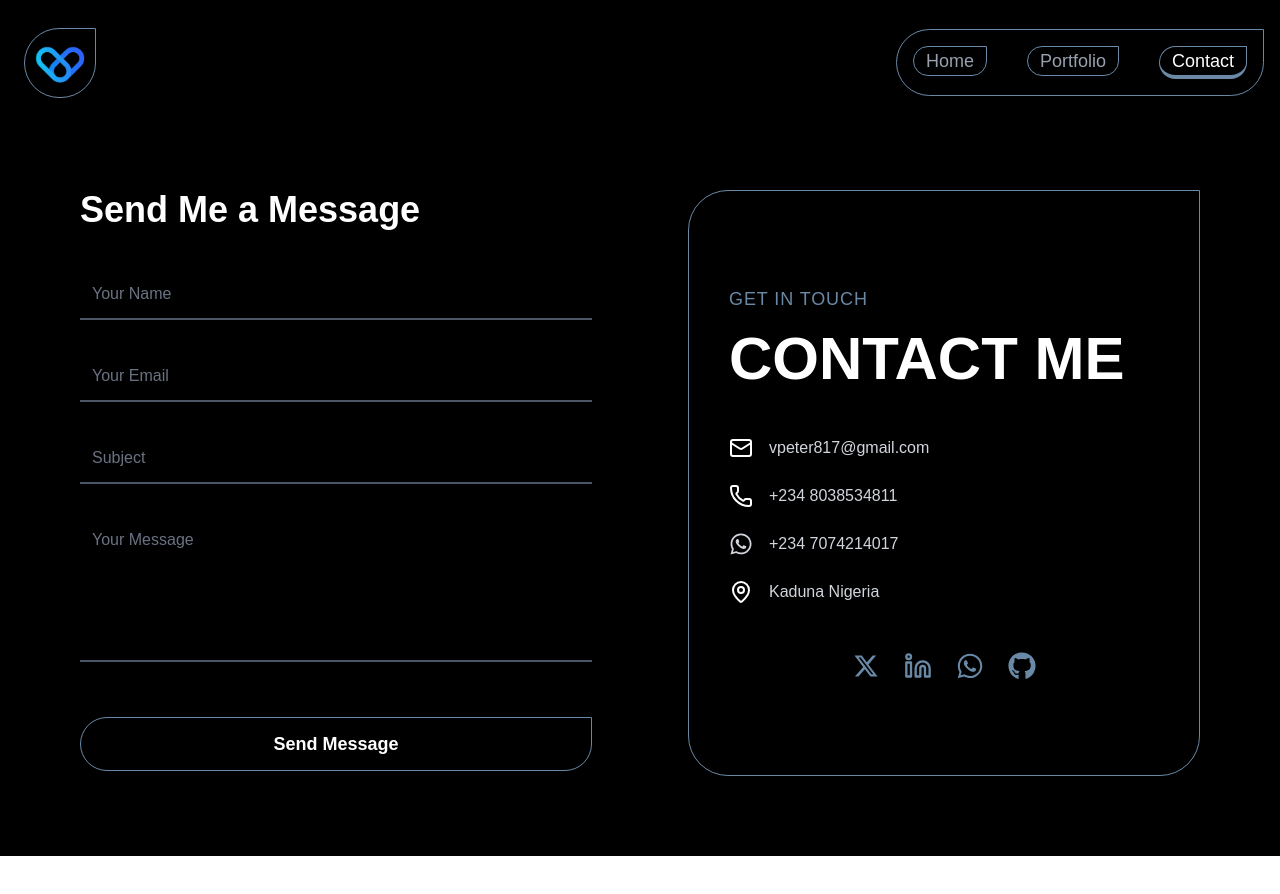
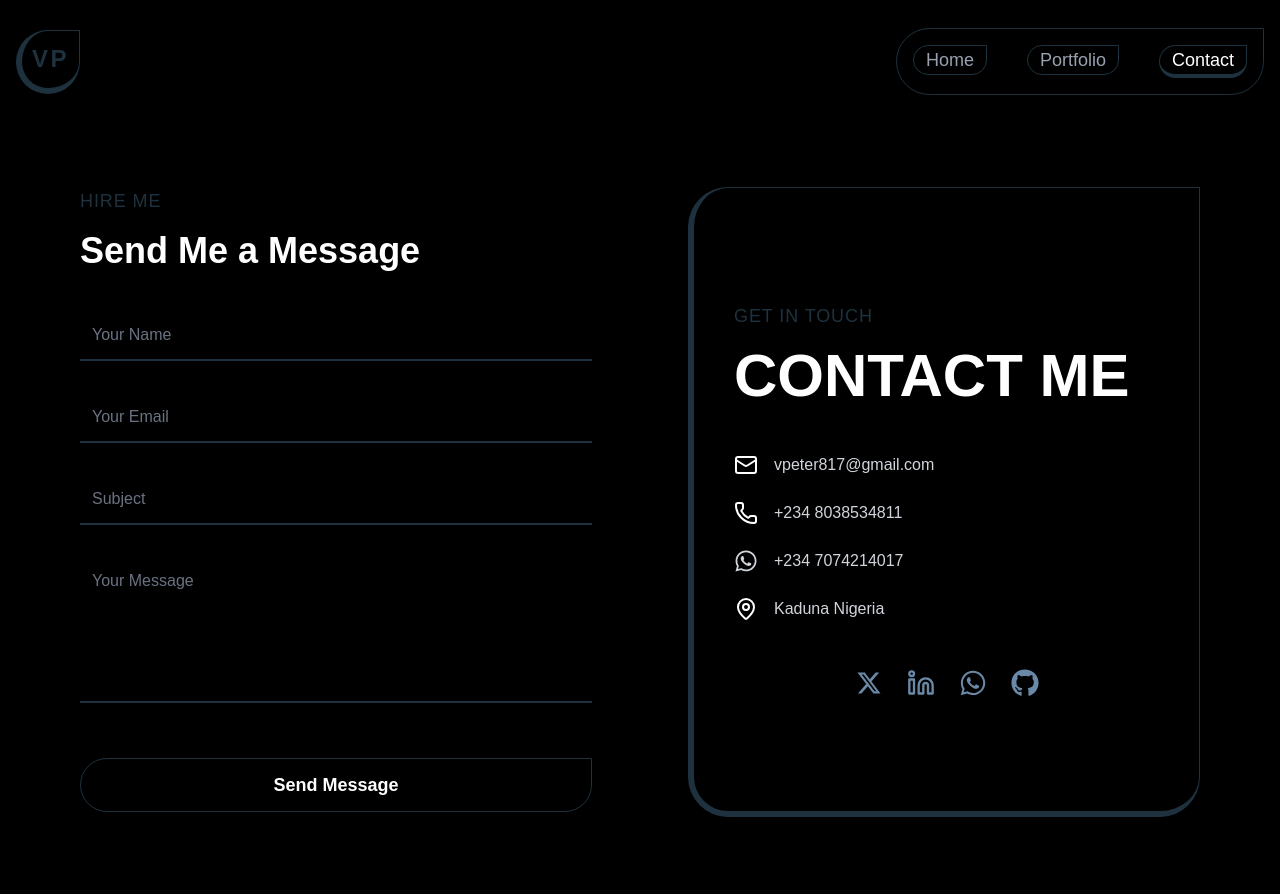
Before and after one commit to Pvsaint/portfolio, a Next.js app: page /contact in a window 1280 px wide. Shown: the top 894 px of the page. Before the commit the page ends 856 px from the top, so only its background shows below. Built offline with nearby package versions, Linux system fonts and the light colour scheme.

Commit message:
refactor code

```diff
--- a/app/components/Button.tsx
+++ b/app/components/Button.tsx
@@ -18,7 +18,7 @@ const Button: React.FC<ButtonProps> = ({
 }) => {
   // Base classes common to all buttons
   const baseClasses =
-    "border border-[#6a89a7] transition-all duration-300 cursor-pointer flex items-center justify-center";
+    "border border-[#1d323e] transition-all duration-300 cursor-pointer flex items-center justify-center";
 
   // Variant-specific classes
   let variantClasses = "";
@@ -27,11 +27,11 @@ const Button: React.FC<ButtonProps> = ({
   } else if (variant === "primary") {
     // "Portfolio" CTA style
     variantClasses =
-      "w-full px-8 py-3 text-white text-lg font-semibold rounded-full rounded-tr-none hover:border-b-[6px] shadow-lg duration-400";
+      "w-full px-8 py-3 text-white text-lg font-semibold rounded-full rounded-tr-none hover:border-b-[8px] shadow-lg duration-400";
   } else if (variant === "cta") {
     // "Contact me" CTA style (similar to primary but gray text initially)
     variantClasses =
-      "w-full md:w-auto px-8 py-3 text-gray-300 text-lg font-semibold rounded-full rounded-tr-none hover:text-white hover:border-b-[6px]";
+      "w-full md:w-auto px-8 py-3 text-gray-300 text-lg font-semibold rounded-full rounded-tr-none hover:text-white hover:border-b-[8px]";
   }
 
   // Active/Hover State Logic with Margin Compensation
--- a/app/components/Contact.tsx
+++ b/app/components/Contact.tsx
@@ -42,7 +42,7 @@ const InputField: React.FC<InputFieldProps> = ({
       placeholder={placeholder}
       {...register(name)}
       className={`w-full bg-transparent border-b-2 ${
-        error ? "border-red-500" : "border-gray-600"
+        error ? "border-red-500" : "border-[#1d323e]"
       } text-gray-300 p-3 focus:outline-none transition-colors duration-300 placeholder:text-gray-500 ${
         error ? "focus:border-red-500" : "focus:border-white"
       }`}
@@ -87,6 +87,9 @@ const Contact: React.FC = () => {
         <div className="grid grid-cols-1 lg:grid-cols-2 gap-16 lg:gap-24 w-full max-w-6xl p-4">
           {/* Left: Contact Form */}
           <div className="flex flex-col justify-center">
+            <p className="text-lg font-light uppercase tracking-wider text-[#1d323e] mb-4">
+              Hire me
+            </p>
             <h2 className="text-2xl md:text-4xl font-extrabold mb-10 text-white">
               Send Me a Message
             </h2>
@@ -120,7 +123,7 @@ const Contact: React.FC = () => {
                   {...register("message")}
                   rows={5}
                   className={`w-full bg-transparent border-b-2 ${
-                    errors.message ? "border-red-500" : "border-gray-600"
+                    errors.message ? "border-red-500" : "border-[#1d323e]"
                   } text-gray-300 p-3 focus:outline-none transition-colors duration-300 placeholder:text-gray-500 resize-none ${
                     errors.message
                       ? "focus:border-red-500"
@@ -161,8 +164,8 @@ const Contact: React.FC = () => {
           </div>
 
           {/* Right: Contact Info & Socials */}
-          <div className="flex flex-col justify-center border border-[#6a89a7] p-10 rounded-[40px] rounded-tr-none shadow-xl">
-            <p className="text-lg font-light uppercase tracking-wider text-[#6a89a7] mb-2">
+          <div className="flex flex-col justify-center border border-[#1d323e] border-b-6 border-l-6 p-10 rounded-[40px] rounded-tr-none shadow-xl">
+            <p className="text-lg font-light uppercase tracking-wider text-[#1d323e] mb-2">
               Get in touch
             </p>
             <h1 className="text-3xl lg:text-6xl font-extrabold text-white leading-tight mb-10">
--- a/app/components/Navbar.tsx
+++ b/app/components/Navbar.tsx
@@ -20,27 +20,29 @@ const Navbar: React.FC = () => {
   };
 
   return (
-    <header className="sticky top-0 w-full max-w-7xl mx-auto mt-4 px-6 lg:px-4 z-50 flex justify-between items-center py-3 rounded-l-full rounded-b-full lg:bord border-[#6a89a7] bg-black/50 backdrop-blur-md">
+    <header className="sticky top-0 w-full max-w-7xl mx-auto mt-4 px-6 lg:px-4 z-50 flex justify-between items-center py-3 rounded-l-full rounded-b-full lg:bord border-[#1d323e] bg-black/50 backdrop-blur-md">
       <Link
         href="/"
-        className="text-2xl font-bold uppercase tracking-widest text-[#6a89a7] rounded-l-full rounded-b-full bord border-[#6a89a7] px-2 cursor-pointer"
+        className="text-2xl font-bold uppercase tracking-widest text-[#6a89a7] cursor-pointer"
         aria-label="Creed Portfolio Home"
         onClick={closeMenu}
       >
-        <div className="border border-[#6a89a7] rounded-full rounded-tr-none">
-          <Image
+        <div className="w-12 h-12 md:w-16 md:h-16 flex items-center justify-center border border-[#1d323e] border-l-6 border-b-6 rounded-full rounded-tr-none">
+          {/* <Image
             src="/logo3.png"
             alt="Creed Portfolio Logo"
-            width={70}
             height={70}
             className="rounded-full"
-          />
+          /> */}
+          <h3 className="text-2xl font-bold uppercase tracking-widest text-[#1d323e] cursor-pointer">
+            VP
+          </h3>
         </div>
         {/* Creed */}
       </Link>
 
       {/* Desktop Navigation */}
-      <nav className="border border-[#6a89a7] rounded-full rounded-tr-none p-4 hidden md:flex space-x-10 text-lg font-medium">
+      <nav className="border border-[#1d323e] rounded-full rounded-tr-none p-4 hidden md:flex space-x-10 text-lg font-medium">
         <Button variant="nav" href="/" isActive={pathname === "/"}>
           Home
         </Button>
@@ -64,7 +66,7 @@ const Navbar: React.FC = () => {
 
       {/* Mobile Menu Toggle */}
       <button
-        className="md:hidden text-[#6a89a7] hover:text-white transition-colors focus:outline-none"
+        className="md:hidden text-[#1d323e] hover:text-white transition-colors focus:outline-none"
         onClick={toggleMenu}
         aria-label="Toggle Menu"
       >
@@ -73,7 +75,7 @@ const Navbar: React.FC = () => {
 
       {/* Mobile Navigation Overlay */}
       {isMenuOpen && (
-        <div className="absolute top-full left-8 right-8 bg-black/95 backdrop-blur-md border border-[#6a89a7] border-b-4 px-4 py-8 md:hidden flex flex-col items-center space-y-6 shadow-2xl z-40 rounded-b-3xl rounded-l-3xl">
+        <div className="absolute top-full left-8 right-8 bg-black/95 backdrop-blur-md border border-[#1d323e] border-b-4 px-4 py-8 md:hidden flex flex-col items-center space-y-6 shadow-2xl z-40 rounded-b-3xl rounded-l-3xl">
           <Button
             variant="nav"
             href="/"
--- a/app/components/ProjectCard.tsx
+++ b/app/components/ProjectCard.tsx
@@ -17,7 +17,7 @@ interface ProjectCardProps {
 
 const ProjectCard: React.FC<ProjectCardProps> = ({ project }) => {
   return (
-    <div className="group border border-[#6a89a7] bg-[#111] rounded-[40px] rounded-tr-none overflow-hidden mb-2 hover:mb-0 hover:border-b-8 transition-all duration-300 flex flex-col">
+    <div className="group border border-[#1d323e] bg-[#111] rounded-[40px] rounded-tr-none overflow-hidden mb-2 hover:mb-0 hover:border-b-8 transition-all duration-300 flex flex-col">
       {/* Image Container */}
       <div className="relative h-64 overflow-hidden">
         <img
--- a/app/page.tsx
+++ b/app/page.tsx
@@ -32,7 +32,7 @@ const Home: React.FC = () => {
             <h1 className="text-3xl md:text-5xl lg:text-7xl font-extrabold text-white leading-none mb-10">
               VICTOR PETER
             </h1>
-            <h2 className="text-3xl md:text-4xl font-light text-gray-300 mb-10">
+            <h2 className="text-2xl md:text-4xl font-light text-gray-300 mb-10">
               Software Developer
             </h2>
 
@@ -42,7 +42,7 @@ const Home: React.FC = () => {
                 Portfolio
               </Button>
 
-              <Button variant="cta" href="/contact">
+              <Button variant="primary" href="/contact">
                 Contact me
               </Button>
             </div>
```
